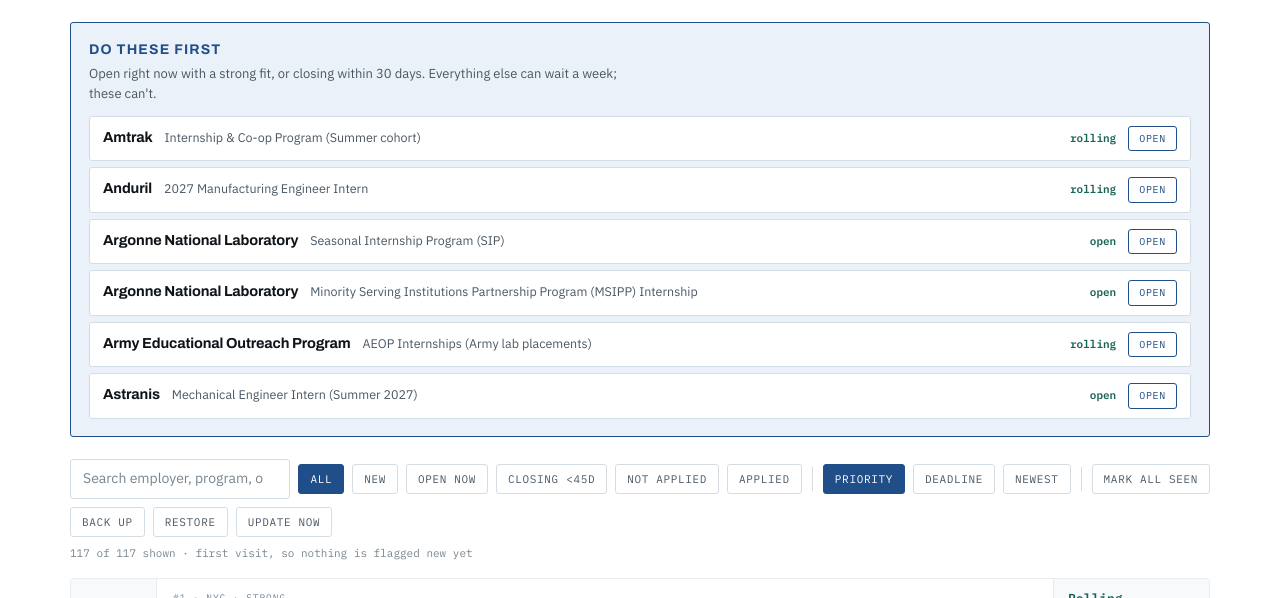
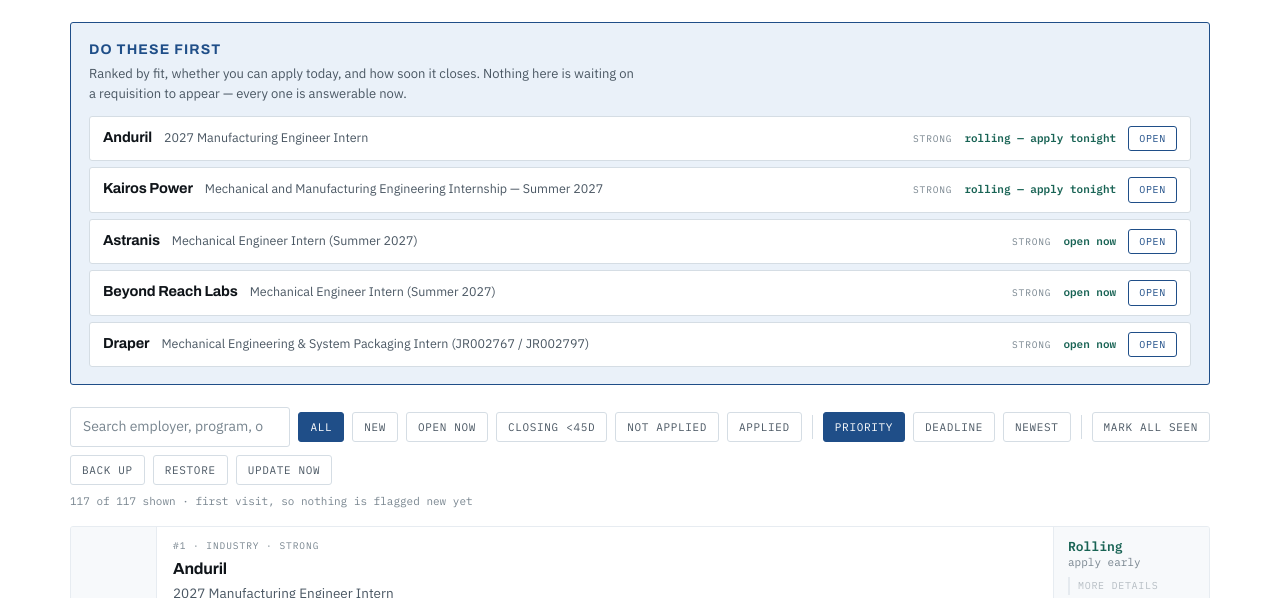
Before and after one commit to mdrahmn/internships, a plain HTML site: page index.html in a window 1280 px wide. Shown: the part 354-952 px from the top of the page. Drawn offline with Linux system fonts and the light colour scheme.

Commit message:
board: refresh 2026-08-29 — real priority ranking in Do these first

```diff
--- a/index.html
+++ b/index.html
@@ -77,6 +77,8 @@
   }
   .anitem .ao{font-family:"Archivo",sans-serif; font-weight:700; font-size:14.5px; letter-spacing:-.01em;}
   .anitem .ar{font-size:12.5px; color:var(--ink-2); flex:1; min-width:150px;}
+  .anitem .afit{font-family:"IBM Plex Mono",monospace; font-size:9.5px; letter-spacing:.09em;
+    text-transform:uppercase; color:var(--ink-3);}
   .anitem .ad{font-family:"IBM Plex Mono",monospace; font-size:11px; font-weight:600; color:var(--moss);}
   .anitem .ad.crit{color:var(--oxide);}
   .anitem a{font-family:"IBM Plex Mono",monospace; font-size:10px; letter-spacing:.07em;
@@ -484,13 +486,41 @@
   }
 
   // Priority: can I act on it, how good is the fit, how soon does it close.
+  // Can you actually act on this today? A req with an apply button beats a program
+  // that opens on its own schedule, which beats a search page whose req isn't posted.
+  function actionRank(o){
+    return o.linkType === "posting" ? 0 : o.linkType === "program" ? 1 : 2;
+  }
+
+  // Lower is better. Four independent signals, weighted so fit dominates but never
+  // buries something closing this week, and so a row you cannot apply to yet sinks.
   function score(o){
     var d = daysTo(o.deadline);
-    if(d !== null && d < 0) return 9000;                       // closed, sink it
-    var fit = o.fit === "STRONG" ? 0 : o.fit === "REAL SHOT" ? 120 : 260;
-    var urg = d === null ? 0                                    // open or rolling: act today
-            : d <= 30 ? 20 : d <= 60 ? 60 : d <= 120 ? 110 : 180;
-    return fit + urg;
+    if(d !== null && d < 0) return 9000;                        // closed, sink it
+    var fit = o.fit === "STRONG" ? 0 : o.fit === "REAL SHOT" ? 140 : 300;
+    var urg = d === null
+            ? (o.deadline === "rolling" ? 45 : 60)              // no cliff, but rolling rewards early
+            : d <= 7   ? 0
+            : d <= 14  ? 8
+            : d <= 30  ? 18
+            : d <= 45  ? 30
+            : d <= 60  ? 55
+            : d <= 120 ? 95 : 150;
+    var act = actionRank(o) === 0 ? 0                           // live req — answerable tonight
+            : actionRank(o) === 1 ? 25                          // right door, opens on schedule
+            : 90;                                               // req not posted — a watch item
+    var conf = o.src === "CONFIRMED" ? 0 : 12;                  // an estimated date earns less urgency
+    return fit + urg + act + conf;
+  }
+
+  // Why this row is near the top, in his words, so the order is auditable.
+  function reasonText(o){
+    var d = daysTo(o.deadline);
+    if(d !== null) return "closes in " + d + " day" + (d === 1 ? "" : "s");
+    if(o.deadline === "rolling"){
+      return o.linkType === "posting" ? "rolling — apply tonight" : "rolling — opens on their schedule";
+    }
+    return o.linkType === "posting" ? "open now" : "open — no close published";
   }
 
   var filter = "all", sortBy = "priority", query = "";
@@ -518,6 +548,11 @@
       }
       var sa = score(a), sb = score(b);
       if(sa !== sb) return sa - sb;
+      var da2 = daysTo(a.deadline), db2 = daysTo(b.deadline);
+      if((da2 === null) !== (db2 === null)) return da2 === null ? 1 : -1;  // a real date outranks none
+      if(da2 !== null && db2 !== null && da2 !== db2) return da2 - db2;    // sooner first
+      var aa = actionRank(a), ab = actionRank(b);
+      if(aa !== ab) return aa - ab;                                        // applyable first
       return a.org.localeCompare(b.org);
     });
   }
@@ -561,16 +596,24 @@
       var st = store.status[o.id] || "todo";
       if(st !== "todo") return false;
       if(d !== null && d < 0) return false;
-      return (d === null && o.fit === "STRONG") || (d !== null && d <= 30);
-    }).sort(function(a,b){ return score(a) - score(b); }).slice(0, 6);
+      if(o.linkType === "board") return false;      // req isn't posted — nothing to do today
+      return o.fit === "STRONG" || (d !== null && d <= 45);
+    }).sort(function(a,b){
+      var sa = score(a), sb = score(b);
+      if(sa !== sb) return sa - sb;
+      var da = daysTo(a.deadline), db = daysTo(b.deadline);
+      if((da === null) !== (db === null)) return da === null ? 1 : -1;
+      if(da !== null && db !== null && da !== db) return da - db;
+      return actionRank(a) - actionRank(b);
+    }).slice(0, 5);
 
     actEl.innerHTML = "";
     var h = document.createElement("h2");
     h.textContent = picks.length ? "Do these first" : "Nothing urgent";
     var why = document.createElement("p"); why.className = "why";
     why.textContent = picks.length
-      ? "Open right now with a strong fit, or closing within 30 days. Everything else can wait a week; these can't."
-      : "Nothing is open-and-strong or closing inside 30 days that you haven't already handled. Work down the board below.";
+      ? "Ranked by fit, whether you can apply today, and how soon it closes. Nothing here is waiting on a requisition to appear — every one is answerable now."
+      : "Nothing open-and-strong or closing inside 45 days that you haven't already handled. Work down the board below.";
     actEl.appendChild(h); actEl.appendChild(why);
 
     var list = document.createElement("div"); list.className = "anlist";
@@ -579,12 +622,13 @@
       var it = document.createElement("div"); it.className = "anitem";
       var ao = document.createElement("span"); ao.className = "ao"; ao.textContent = o.org;
       var ar = document.createElement("span"); ar.className = "ar"; ar.textContent = o.role;
+      var af = document.createElement("span"); af.className = "afit"; af.textContent = o.fit;
       var ad = document.createElement("span");
       ad.className = "ad" + (d !== null && d <= 30 ? " crit" : "");
-      ad.textContent = d === null ? (o.deadline === "rolling" ? "rolling" : "open") : d + " days";
+      ad.textContent = reasonText(o);
       var a = document.createElement("a");
       a.href = o.link; a.target = "_blank"; a.rel = "noopener noreferrer"; a.textContent = "Open";
-      it.appendChild(ao); it.appendChild(ar); it.appendChild(ad); it.appendChild(a);
+      it.appendChild(ao); it.appendChild(ar); it.appendChild(af); it.appendChild(ad); it.appendChild(a);
       list.appendChild(it);
     });
     actEl.appendChild(list);
```
